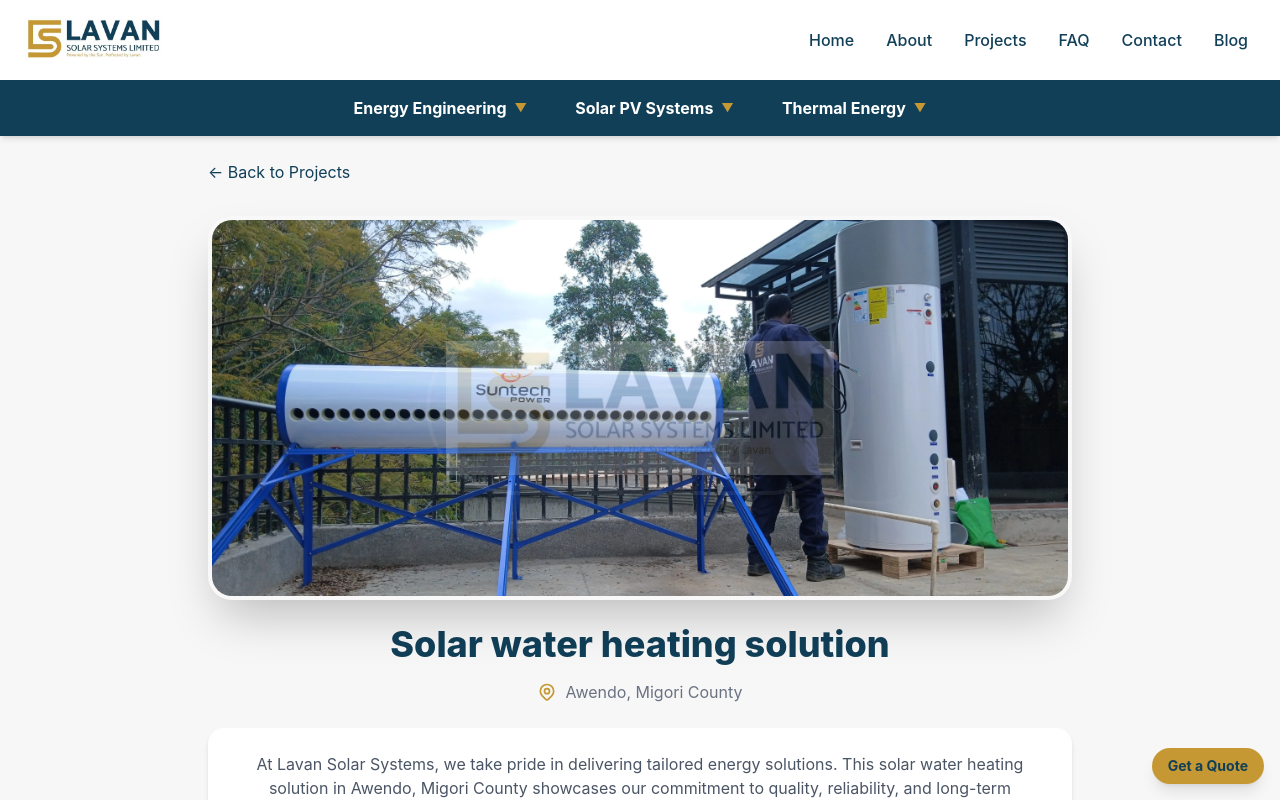
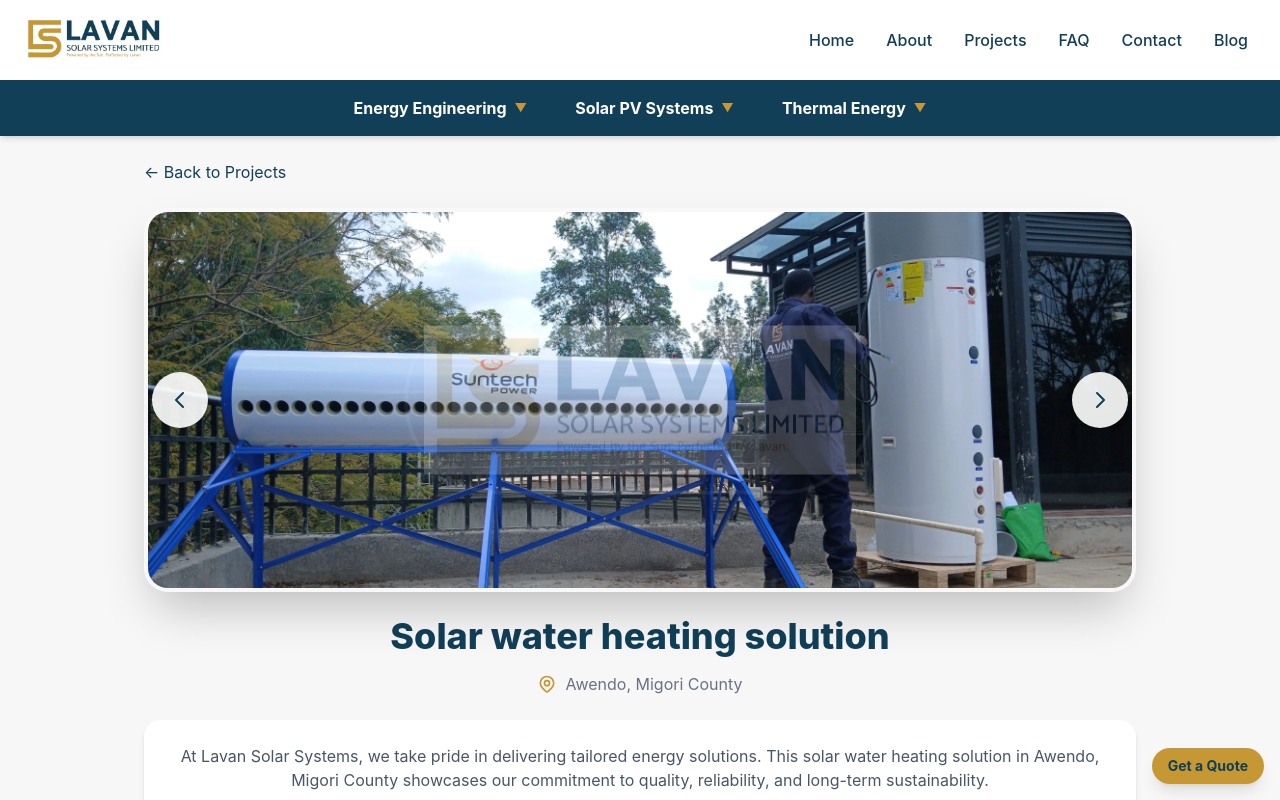
Before and after one commit to minethewordacademy-arch/lavan, a Next.js app: page /projects/awendo-solar-water in a window 1280 px wide. Shown: the top 800 px of the page. Built offline with nearby package versions, Linux system fonts and the light colour scheme.

Commit message:
modification on projects nav

```diff
--- a/components/Footer.tsx
+++ b/components/Footer.tsx
@@ -70,7 +70,7 @@
               <ul className="space-y-3 text-sm">
                 <li>
                   <span className="font-bold text-gold">Warehouse:</span><br/>
-                  Omega Business, P.O Box 61584-00200 Nairobi
+                  Omega Business Park, P.O Box 61584-00200 Nairobi
                 </li>
                 <li>
                   <span className="font-bold text-gold">Email:</span><br/>
--- a/components/PartnerLogos.tsx
+++ b/components/PartnerLogos.tsx
@@ -14,7 +14,6 @@
   'suntree',
   'davis-shirtliff',
   'seven-ss',
-  'aquasun',
 ];
 
 export default function PartnerLogos() {
@@ -31,7 +30,7 @@
           {[...partners, ...partners].map((partner, idx) => (
             <div
               key={idx}
-              className="relative h-24 w-40 object-contain flex-shrink-0"
+              className="relative h-24 w-40 object-contain shrink-0"
             >
               <Image
                 src={`/images/partners/${partner}.jpg`}
--- a/components/ProjectDetailClient.tsx
+++ b/components/ProjectDetailClient.tsx
@@ -33,11 +33,9 @@
     const touchEndX = e.changedTouches[0].clientX;
     const diff = touchStartX.current - touchEndX;
 
-    // Swipe left -> next
     if (diff > 50 && nextProject) {
       router.push(`/projects/${nextProject.slug}`);
     }
-    // Swipe right -> previous
     if (diff < -50 && prevProject) {
       router.push(`/projects/${prevProject.slug}`);
     }
@@ -46,12 +44,42 @@
 
   return (
     <div className="pt-36 md:pt-40 pb-16 bg-light-bg" onTouchStart={handleTouchStart} onTouchEnd={handleTouchEnd}>
-      <div className="container mx-auto px-4 max-w-4xl">
+      <div className="container mx-auto px-4 max-w-5xl">
         {/* Breadcrumb */}
-        <Link href="/projects" className="text-navy hover:text-gold transition mb-8 inline-block">← Back to Projects</Link>
+        <Link href="/projects" className="text-navy hover:text-gold transition mb-6 inline-block">← Back to Projects</Link>
 
-        {/* Media (reduced height) */}
-        <div className="mb-6">
+        {/* Media Section with Side Navigation */}
+        <div className="relative mb-6">
+
+          {/* Previous Button (Left) */}
+          {prevProject && (
+            <Link
+              href={`/projects/${prevProject.slug}`}
+              className="absolute left-2 top-1/2 transform -translate-y-1/2 z-20 bg-white/90 hover:bg-white text-navy p-4 rounded-full shadow-xl transition hover:scale-105 flex items-center justify-center"
+              aria-label="Previous Project"
+              title={`Previous: ${prevProject.title}`}
+            >
+              <svg className="w-6 h-6" fill="none" stroke="currentColor" viewBox="0 0 24 24">
+                <path strokeLinecap="round" strokeLinejoin="round" strokeWidth="2" d="M15 19l-7-7 7-7" />
+              </svg>
+            </Link>
+          )}
+
+          {/* Next Button (Right) */}
+          {nextProject && (
+            <Link
+              href={`/projects/${nextProject.slug}`}
+              className="absolute right-2 top-1/2 transform -translate-y-1/2 z-20 bg-white/90 hover:bg-white text-navy p-4 rounded-full shadow-xl transition hover:scale-105 flex items-center justify-center"
+              aria-label="Next Project"
+              title={`Next: ${nextProject.title}`}
+            >
+              <svg className="w-6 h-6" fill="none" stroke="currentColor" viewBox="0 0 24 24">
+                <path strokeLinecap="round" strokeLinejoin="round" strokeWidth="2" d="M9 5l7 7-7 7" />
+              </svg>
+            </Link>
+          )}
+
+          {/* Media (image/video) */}
           {project.video ? (
             <WatermarkVideo
               src={project.video}
@@ -92,7 +120,7 @@
             <ShareButtons title={project.title} url={`https://lavansolar.co.ke/projects/${project.slug}`} />
           </div>
 
-          {/* Previous / Next Navigation */}
+          {/* Bottom Navigation (optional, for accessibility) */}
           <div className="flex justify-between items-center mt-8">
             {prevProject ? (
               <Link href={`/projects/${prevProject.slug}`} className="text-navy hover:text-gold transition font-semibold inline-flex items-center gap-2">
```
Also changed, not shown: public/images/partners/aquasun.jpg (deleted).
